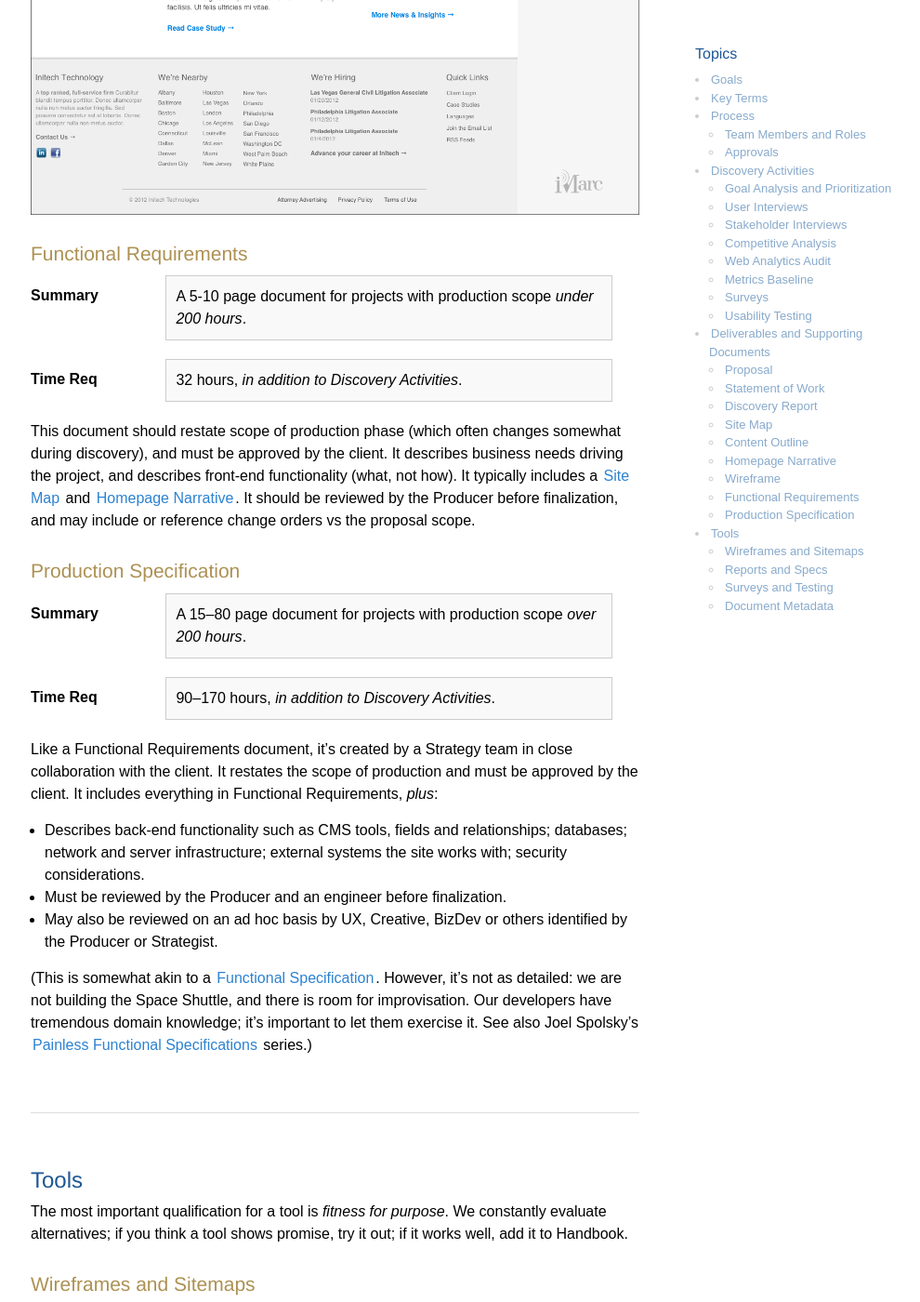
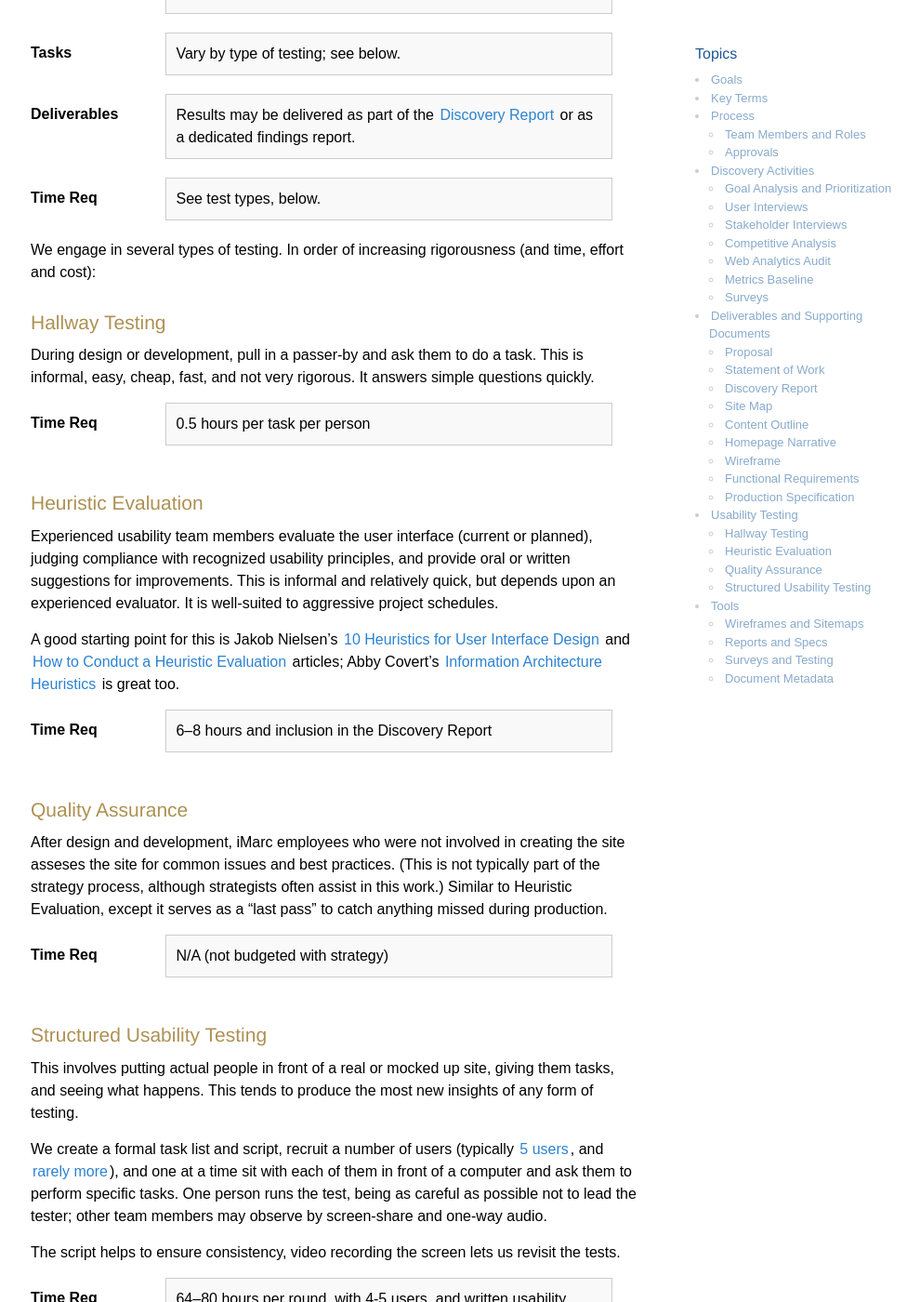
Before and after one commit to imarc/handbook, a Jekyll site: the page built from strategy.markdown, in a window 1280 px wide and 1400 px high, scrolled down 13751 px. Shown: the whole window at 93% size, without its empty margins (137-1127 px from the left). Built offline with Jekyll 4.4.1, drawn with Linux system fonts in a browser that asks for light colours; nearby versions of some CDN libraries; some of the changed text lies outside the part shown.

Commit message:
Usability testing broken out to own section
Now separate from discovery activities. Needs some more work but this
is a start.

```diff
--- a/strategy.markdown
+++ b/strategy.markdown
@@ -488,6 +435,59 @@
 
 
 
+## Usability Testing
+
+Goal
+:	Find out what works by asking *real people* to try it. Can be used to improve existing systems, or while developing new ones.
+
+Tasks
+:	Vary by type of testing; see below.
+
+Deliverables
+:	Results may be delivered as part of the [Discovery Report](#DiscoveryReport) or as a dedicated findings report.
+
+Time Req
+:	See test types, below.
+
+We engage in several types of testing. In order of increasing rigorousness (and time, effort and cost):
+
+### Hallway Testing
+
+During design or development, pull in a passer-by and ask them to do a task. This is informal, easy, cheap, fast, and not very rigorous. It answers simple questions quickly.
+
+Time Req
+:	0\.5 hours per task per person
+
+### Heuristic Evaluation
+
+Experienced usability team members evaluate the user interface (current or planned), judging compliance with recognized usability principles, and provide oral or written suggestions for improvements. This is informal and relatively quick, but depends upon an experienced evaluator. It is well-suited to aggressive project schedules.
+
+A good starting point for this is Jakob Nielsen's [10 Heuristics for User Interface Design](http://www.nngroup.com/articles/ten-usability-heuristics/) and [How to Conduct a Heuristic Evaluation](http://www.nngroup.com/articles/how-to-conduct-a-heuristic-evaluation/) articles; Abby Covert's [Information Architecture Heuristics](http://www.slideshare.net/AbbyCovert/information-architecture-heuristics) is great too.
+
+Time Req
+:	6–8 hours and inclusion in the Discovery Report
+
+### Quality Assurance
+
+After design and development, iMarc employees who were not involved in creating the site asseses the site for common issues and best practices. (This is not typically part of the strategy process, although strategists often assist in this work.) Similar to Heuristic Evaluation, except it serves as a "last pass" to catch anything missed during production.
+
+Time Req
+:	N/A (not budgeted with strategy)
+
+### Structured Usability Testing
+
+This involves putting actual people in front of a real or mocked up site, giving them tasks, and seeing what happens. This tends to produce the most new insights of any form of testing.
+
+We create a formal task list and script, recruit a number of users (typically [5 users](http://www.nngroup.com/articles/why-you-only-need-to-test-with-5-users/), and [rarely more](http://www.nngroup.com/articles/how-many-test-users/)), and one at a time sit with each of them in front of a computer and ask them to perform specific tasks. One person runs the test, being as careful as possible not to lead the tester; other team members may observe by screen-share and one-way audio.
+
+The script helps to ensure consistency, video recording the screen lets us revisit the tests.
+
+Time Req
+:	64–80 hours per round, with 4-5 users, and written usability report and recommendations.
+
+
+
+
 ## Tools
 
 The most important qualification for a tool is *fitness for purpose*. We constantly evaluate alternatives; if you think a tool shows promise, try it out; if it works well, add it to Handbook.
```
Also changed, not shown: other parts of strategy.markdown (+0 -53 lines).
